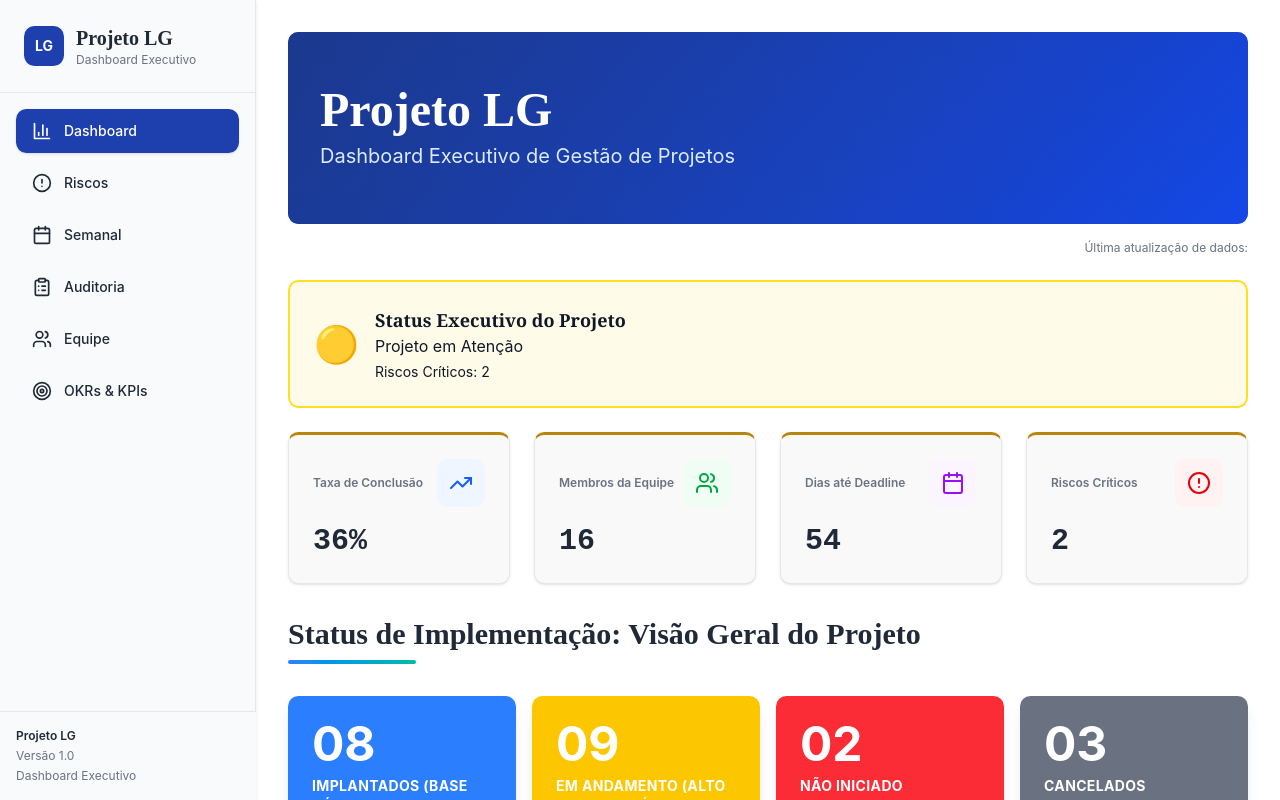
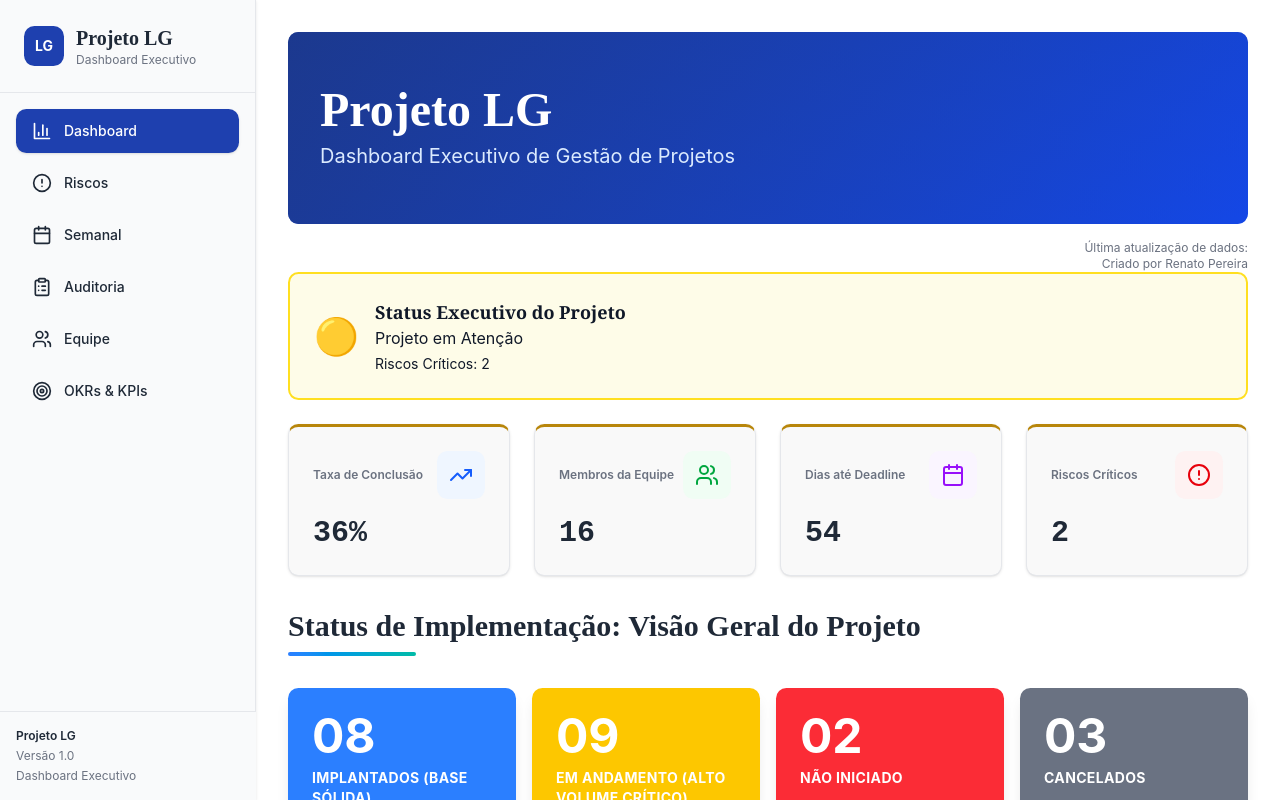
Before and after one commit to recesp-lab/lg-executive-command-center, a React (Vite) app in the folder newproject/: page / in a window 1280 px wide. Built offline with nearby package versions, Linux system fonts and the light colour scheme.

Commit message:
Update Home component with creator info and layout
Added creator information and adjusted layout for last update.

```diff
--- a/newproject/src/pages/Home.tsx
+++ b/newproject/src/pages/Home.tsx
@@ -122,9 +122,15 @@
             </div>
           </div>
 
-          <p className="text-xs text-muted-foreground mb-6 text-right">
-            Última atualização de dados: {lastUpdate}
-          </p>
+<div className="text-right">
+  <p className="text-xs text-muted-foreground">
+    Última atualização de dados: {lastUpdate}
+  </p>
+
+  <p className="text-xs text-muted-foreground">
+    Criado por Renato Pereira
+  </p>
+</div>
 
 <div className="mb-6">
   <div
```
